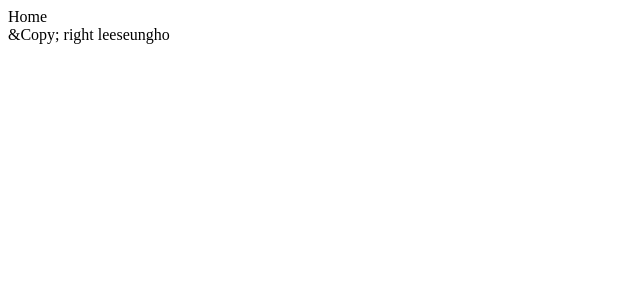
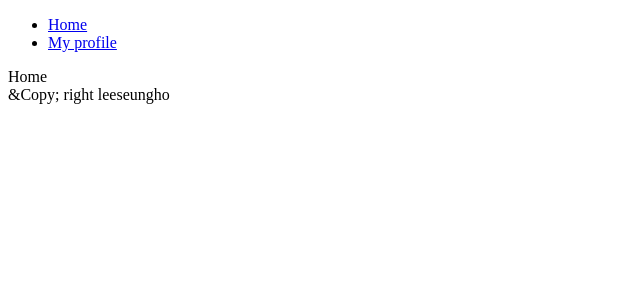
Before and after one commit to leeseungho02/clone-coding-react-twitter, a React (Create React App) app: page /#/ in a window 1280 px wide. Shown: the top 300 px of the page, without its empty margins (0-640 px from the left). Built offline with nearby package versions, Linux system fonts and the light colour scheme; no server answers; sample sign-in values are in the browser's storage.

Commit message:
#2.6 Log Out

```diff
--- /dev/null
+++ b/src/components/Navigation.js
@@ -0,0 +1,13 @@
+import React from 'react';
+import { Link } from "react-router-dom"
+
+function Navigation() {
+    return <nav>
+        <ul>
+            <li><Link to="/">Home</Link></li>
+            <li><Link to="/profile">My profile</Link></li>
+        </ul>
+    </nav>;
+}
+
+export default Navigation;
--- a/src/components/Router.js
+++ b/src/components/Router.js
@@ -1,19 +1,30 @@
 import React from "react";
-import { HashRouter as Router, Route, Switch } from "react-router-dom";
+import { HashRouter as Router, Redirect, Route, Switch } from "react-router-dom";
 import Auth from "routes/Auth";
 import Home from "routes/Home";
+import Profile from "routes/Profile";
+import Navigation from "components/Navigation";
 
 function AppRouter({ isLoggedIn }) {
     return <Router>
+        {isLoggedIn && <Navigation />}
         <Switch>
-            {isLoggedIn ?
+            {isLoggedIn ? (
+                <>
                     <Route exact path="/">
                         <Home />
                     </Route>
-                :
+                    <Route exact path="/profile">
+                        <Profile />
+                    </Route>
+                </>
+            ) : (
+                    <>
                         <Route exact path="/">
                             <Auth />
                         </Route>
+                    </>
+                )
             }
         </Switch>
     </Router>;
--- a/src/routes/Profile.js
+++ b/src/routes/Profile.js
@@ -1,9 +1,18 @@
+import { authService } from 'fbase';
 import React from 'react';
+import { useHistory } from 'react-router-dom';
 
 function Profile() {
-    return <div>
-        <span>Profile</span>
-    </div>;
+    const history = useHistory();
+    const onLogOutClick = () => {
+        authService.signOut();
+        history.push("/");
+    };
+    return (
+        <>
+            <button onClick={onLogOutClick}>Log Out</button>
+        </>
+    );
 }
 
 export default Profile;
```
Lines whose indentation alone changed are shown as unchanged.
